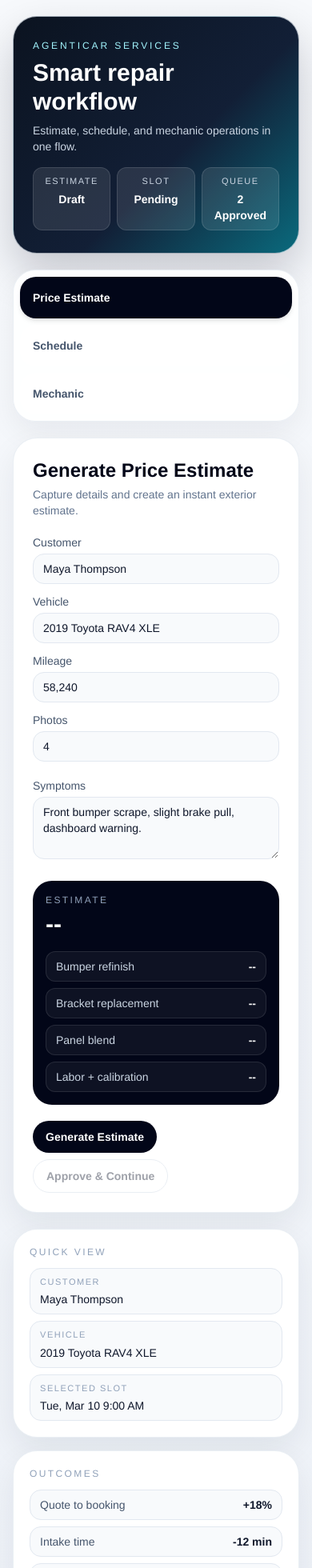
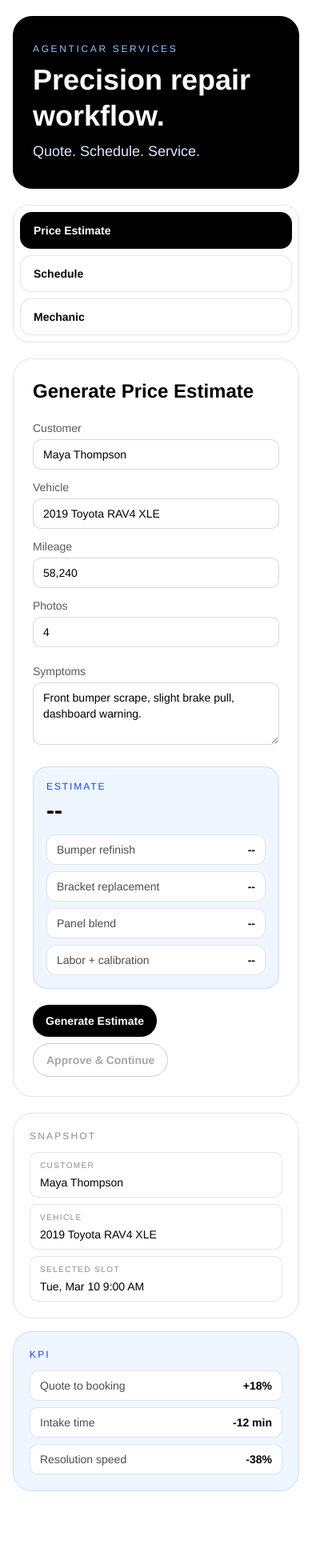
Before and after one commit to theadithyaviswanathan-byte/Agenticar, a Next.js app: page / in a window 390 px wide. Shown: the top 1960 px of the page at 80% size. After the commit the page ends 1884 px from the top, so only its background shows below. Built offline with nearby package versions, Linux system fonts and the light colour scheme.

Commit message:
Simplify UI with minimal black-white-blue design

```diff
--- a/src/app/page.tsx
+++ b/src/app/page.tsx
@@ -140,41 +140,25 @@ export default function Home() {
         },
       ]);
       setIsReplying(false);
-    }, 550);
+    }, 500);
   }
 
   return (
-    <main className="min-h-screen bg-[linear-gradient(180deg,#f7f9fc_0%,#eef2f8_100%)] px-4 py-5 text-slate-900 sm:px-6 lg:px-8">
+    <main className="min-h-screen bg-white px-4 py-5 text-black sm:px-6 lg:px-8">
       <div className="mx-auto flex max-w-7xl flex-col gap-5">
-        <header className="overflow-hidden rounded-[30px] border border-slate-200/70 bg-[linear-gradient(135deg,#0b1320_0%,#121f36_58%,#0a6a7d_100%)] px-6 py-7 text-white shadow-[0_24px_55px_rgba(2,6,23,0.2)] sm:px-8">
-          <div className="flex flex-wrap items-center justify-between gap-4">
-            <div>
-              <p className="text-xs uppercase tracking-[0.24em] text-cyan-200">
-                Agenticar Services
-              </p>
-              <h1 className="mt-2 text-3xl font-semibold sm:text-4xl">
-                Smart repair workflow
-              </h1>
-              <p className="mt-2 text-sm text-slate-300 sm:text-base">
-                Estimate, schedule, and mechanic operations in one flow.
-              </p>
-            </div>
-            <div className="grid grid-cols-3 gap-2">
-              <TopMetric label="Estimate" value={estimateStatus} />
-              <TopMetric
-                label="Slot"
-                value={
-                  estimateStatus === "approved"
-                    ? slots[selectedSlot].time
-                    : "Pending"
-                }
-              />
-              <TopMetric label="Queue" value="2 approved" />
-            </div>
-          </div>
+        <header className="rounded-[24px] border border-black bg-black px-6 py-8 text-white">
+          <p className="text-xs uppercase tracking-[0.22em] text-blue-300">
+            Agenticar Services
+          </p>
+          <h1 className="mt-2 text-4xl font-semibold leading-tight">
+            Precision repair workflow.
+          </h1>
+          <p className="mt-2 text-lg text-blue-100">
+            Quote. Schedule. Service.
+          </p>
         </header>
 
-        <section className="rounded-[28px] border border-slate-200/70 bg-white/90 p-2 shadow-[0_14px_36px_rgba(15,23,42,0.06)]">
+        <section className="rounded-[20px] border border-black/10 bg-white p-2">
           <div className="grid gap-2 md:grid-cols-3">
             {tabs.map((tab) => {
               const active = tab.id === activeTab;
@@ -183,10 +167,10 @@ export default function Home() {
                   key={tab.id}
                   type="button"
                   onClick={() => setActiveTab(tab.id)}
-                  className={`rounded-[20px] px-4 py-4 text-left transition ${
+                  className={`rounded-[14px] border px-4 py-3 text-left transition ${
                     active
-                      ? "bg-slate-950 text-white shadow-md"
-                      : "bg-white text-slate-600 hover:bg-slate-50"
+                      ? "border-black bg-black text-white"
+                      : "border-black/10 bg-white text-black hover:border-blue-500"
                   }`}
                 >
                   <p className="text-sm font-semibold">{tab.label}</p>
@@ -196,42 +180,38 @@ export default function Home() {
           </div>
         </section>
 
-        <section className="grid gap-5 lg:grid-cols-[1.2fr_0.8fr]">
-          <div className="rounded-[30px] border border-slate-200/70 bg-white p-6 shadow-[0_16px_40px_rgba(15,23,42,0.07)] sm:p-7">
+        <section className="grid gap-5 lg:grid-cols-[1.15fr_0.85fr]">
+          <div className="rounded-[24px] border border-black/10 bg-white p-6">
             {activeTab === "estimate" && (
               <div className="space-y-5">
-                <SectionTitle
-                  title="Generate Price Estimate"
-                  subtitle="Capture details and create an instant exterior estimate."
-                />
-
+                <SectionTitle title="Generate Price Estimate" />
                 <div className="grid gap-3 sm:grid-cols-2">
                   <Field
                     label="Customer"
                     value={ticket.customer}
                     onChange={(value) =>
-                      setTicket((c) => ({ ...c, customer: value }))
+                      setTicket((current) => ({ ...current, customer: value }))
                     }
                   />
                   <Field
                     label="Vehicle"
                     value={ticket.vehicle}
                     onChange={(value) =>
-                      setTicket((c) => ({ ...c, vehicle: value }))
+                      setTicket((current) => ({ ...current, vehicle: value }))
                     }
                   />
                   <Field
                     label="Mileage"
                     value={ticket.mileage}
                     onChange={(value) =>
-                      setTicket((c) => ({ ...c, mileage: value }))
+                      setTicket((current) => ({ ...current, mileage: value }))
                     }
                   />
                   <Field
                     label="Photos"
                     value={ticket.photos}
                     onChange={(value) =>
-                      setTicket((c) => ({ ...c, photos: value }))
+                      setTicket((current) => ({ ...current, photos: value }))
                     }
                   />
                 </div>
@@ -240,23 +220,25 @@ export default function Home() {
                   label="Symptoms"
                   value={ticket.symptoms}
                   textarea
-                  onChange={(value) => setTicket((c) => ({ ...c, symptoms: value }))}
+                  onChange={(value) =>
+                    setTicket((current) => ({ ...current, symptoms: value }))
+                  }
                 />
 
-                <div className="rounded-[24px] bg-slate-950 p-4 text-white">
-                  <p className="text-xs uppercase tracking-[0.2em] text-slate-400">
+                <div className="rounded-[18px] border border-blue-500/20 bg-blue-50 p-4">
+                  <p className="text-xs uppercase tracking-[0.16em] text-blue-700">
                     Estimate
                   </p>
-                  <p className="mt-1 text-3xl font-semibold">
+                  <p className="mt-1 text-3xl font-semibold text-black">
                     {estimateStatus === "draft" ? "--" : "$1,005"}
                   </p>
-                  <div className="mt-4 space-y-2">
+                  <div className="mt-3 space-y-2">
                     {lineItems.map((item) => (
                       <div
                         key={item.label}
-                        className="flex items-center justify-between rounded-xl border border-white/10 bg-white/5 px-3 py-2 text-sm"
+                        className="flex items-center justify-between rounded-xl border border-black/10 bg-white px-3 py-2 text-sm"
                       >
-                        <span className="text-slate-300">{item.label}</span>
+                        <span className="text-black/70">{item.label}</span>
                         <span className="font-semibold">
                           {estimateStatus === "draft" ? "--" : item.value}
                         </span>
@@ -269,22 +251,19 @@ export default function Home() {
                   <PrimaryButton onClick={generateEstimate}>
                     Generate Estimate
                   </PrimaryButton>
-                  <GhostButton
+                  <SecondaryButton
                     onClick={approveEstimate}
                     disabled={estimateStatus !== "generated"}
                   >
                     Approve & Continue
-                  </GhostButton>
+                  </SecondaryButton>
                 </div>
               </div>
             )}
 
             {activeTab === "schedule" && (
               <div className="space-y-5">
-                <SectionTitle
-                  title="Schedule Appointment"
-                  subtitle="Route to the best available mechanic slot."
-                />
+                <SectionTitle title="Schedule Appointment" />
 
                 <div className="grid gap-3 sm:grid-cols-2">
                   <ModeCard
@@ -307,22 +286,16 @@ export default function Home() {
                         key={`${slot.date}-${slot.time}`}
                         type="button"
                         onClick={() => setSelectedSlot(index)}
-                        className={`w-full rounded-[18px] border px-4 py-3 text-left transition ${
+                        className={`w-full rounded-[14px] border px-4 py-3 text-left transition ${
                           active
-                            ? "border-slate-950 bg-slate-950 text-white"
-                            : "border-slate-200 bg-white hover:border-slate-400"
+                            ? "border-blue-500 bg-blue-50"
+                            : "border-black/10 bg-white hover:border-blue-500"
                         }`}
                       >
-                        <p className="font-semibold">
+                        <p className="font-semibold text-black">
                           {slot.date} · {slot.time}
                         </p>
-                        <p
-                          className={`text-sm ${
-                            active ? "text-slate-300" : "text-slate-500"
-                          }`}
-                        >
-                          {slot.mechanic}
-                        </p>
+                        <p className="text-sm text-black/60">{slot.mechanic}</p>
                       </button>
                     );
                   })}
@@ -336,12 +309,8 @@ export default function Home() {
 
             {activeTab === "mechanic" && (
               <div className="space-y-5">
-                <SectionTitle
-                  title="Mechanic Workspace"
-                  subtitle="Open approved requests and chat for repair support."
-                />
-
-                <div className="grid gap-4 xl:grid-cols-[0.8fr_1.2fr]">
+                <SectionTitle title="Mechanic Workspace" />
+                <div className="grid gap-4 xl:grid-cols-[0.85fr_1.15fr]">
                   <div className="space-y-2">
                     {jobs.map((job) => {
                       const active = selectedJobId === job.id;
@@ -350,17 +319,17 @@ export default function Home() {
                           key={job.id}
                           type="button"
                           onClick={() => selectJob(job.id)}
-                          className={`w-full rounded-[18px] border px-4 py-3 text-left transition ${
+                          className={`w-full rounded-[14px] border px-4 py-3 text-left transition ${
                             active
-                              ? "border-emerald-500 bg-emerald-50"
-                              : "border-slate-200 bg-white hover:border-slate-400"
+                              ? "border-blue-500 bg-blue-50"
+                              : "border-black/10 bg-white hover:border-blue-500"
                           }`}
                         >
-                          <p className="text-sm font-semibold text-slate-950">
+                          <p className="text-sm font-semibold text-black">
                             {job.id} · {job.customer}
                           </p>
-                          <p className="text-sm text-slate-600">{job.vehicle}</p>
-                          <p className="mt-1 text-xs text-slate-500">
+                          <p className="text-sm text-black/70">{job.vehicle}</p>
+                          <p className="text-xs text-black/50">
                             {job.issue} · {job.eta}
                           </p>
                         </button>
@@ -368,27 +337,27 @@ export default function Home() {
                     })}
                   </div>
 
-                  <div className="rounded-[22px] border border-slate-200 bg-slate-50 p-4">
-                    <p className="text-sm font-semibold text-slate-900">
+                  <div className="rounded-[18px] border border-black/10 bg-white p-4">
+                    <p className="text-sm font-semibold text-black">
                       {selectedJob.id} · {selectedJob.vehicle}
                     </p>
-                    <p className="text-sm text-slate-600">{selectedJob.issue}</p>
+                    <p className="text-sm text-black/60">{selectedJob.issue}</p>
 
-                    <div className="mt-4 h-64 space-y-2 overflow-y-auto rounded-[16px] bg-slate-950 p-3">
+                    <div className="mt-4 h-64 space-y-2 overflow-y-auto rounded-[14px] border border-black/10 bg-black p-3">
                       {chatMessages.map((message) => (
                         <div
                           key={message.id}
-                          className={`max-w-[84%] rounded-[14px] px-3 py-2 text-sm ${
+                          className={`max-w-[84%] rounded-[12px] px-3 py-2 text-sm ${
                             message.role === "assistant"
-                              ? "bg-white/10 text-slate-100"
-                              : "ml-auto bg-cyan-400 text-slate-950"
+                              ? "bg-white/10 text-white"
+                              : "ml-auto bg-blue-500 text-white"
                           }`}
                         >
                           {message.content}
                         </div>
                       ))}
                       {isReplying && (
-                        <div className="max-w-[84%] rounded-[14px] bg-white/10 px-3 py-2 text-sm text-slate-200">
+                        <div className="max-w-[84%] rounded-[12px] bg-white/10 px-3 py-2 text-sm text-white">
                           ...
                         </div>
                       )}
@@ -405,12 +374,12 @@ export default function Home() {
                           }
                         }}
                         placeholder="Ask a question"
-                        className="min-w-0 flex-1 rounded-[12px] border border-slate-300 bg-white px-3 py-2 text-sm outline-none focus:border-slate-900"
+                        className="min-w-0 flex-1 rounded-[10px] border border-black/20 bg-white px-3 py-2 text-sm outline-none focus:border-blue-500"
                       />
                       <button
                         type="button"
                         onClick={sendChat}
-                        className="rounded-[12px] bg-slate-950 px-4 py-2 text-sm font-semibold text-white hover:bg-slate-800"
+                        className="rounded-[10px] bg-black px-4 py-2 text-sm font-semibold text-white transition hover:bg-blue-600"
                       >
                         Send
                       </button>
@@ -422,9 +391,9 @@ export default function Home() {
           </div>
 
           <aside className="space-y-4">
-            <div className="rounded-[30px] border border-slate-200/70 bg-white p-5 shadow-[0_16px_40px_rgba(15,23,42,0.07)]">
-              <p className="text-xs uppercase tracking-[0.2em] text-slate-400">
-                Quick view
+            <div className="rounded-[24px] border border-black/10 bg-white p-5">
+              <p className="text-xs uppercase tracking-[0.18em] text-black/45">
+                Snapshot
               </p>
               <div className="mt-3 space-y-2">
                 <MiniStat label="Customer" value={ticket.customer} />
@@ -436,9 +405,9 @@ export default function Home() {
               </div>
             </div>
 
-            <div className="rounded-[30px] border border-slate-200/70 bg-white p-5 shadow-[0_16px_40px_rgba(15,23,42,0.07)]">
-              <p className="text-xs uppercase tracking-[0.2em] text-slate-400">
-                Outcomes
+            <div className="rounded-[24px] border border-blue-500/20 bg-blue-50 p-5">
+              <p className="text-xs uppercase tracking-[0.18em] text-blue-700">
+                KPI
               </p>
               <div className="mt-3 space-y-2">
                 <MetricRow label="Quote to booking" value="+18%" />
@@ -453,13 +422,8 @@ export default function Home() {
   );
 }
 
-function SectionTitle({ title, subtitle }: { title: string; subtitle: string }) {
-  return (
-    <div>
-      <h2 className="text-2xl font-semibold text-slate-950">{title}</h2>
-      <p className="mt-1 text-sm text-slate-500">{subtitle}</p>
-    </div>
-  );
+function SectionTitle({ title }: { title: string }) {
+  return <h2 className="text-2xl font-semibold text-black">{title}</h2>;
 }
 
 function Field({
@@ -473,24 +437,24 @@ function Field({
   onChange: (value: string) => void;
   textarea?: boolean;
 }) {
-  const cls =
-    "w-full rounded-[14px] border border-slate-200 bg-slate-50 px-3 py-2 text-sm outline-none focus:border-slate-900 focus:bg-white";
+  const className =
+    "w-full rounded-[10px] border border-black/15 bg-white px-3 py-2 text-sm outline-none focus:border-blue-500";
 
   return (
     <label className="block">
-      <span className="mb-1 block text-sm text-slate-600">{label}</span>
+      <span className="mb-1 block text-sm text-black/65">{label}</span>
       {textarea ? (
         <textarea
           rows={3}
           value={value}
           onChange={(event) => onChange(event.target.value)}
-          className={cls}
+          className={className}
         />
       ) : (
         <input
           value={value}
           onChange={(event) => onChange(event.target.value)}
-          className={cls}
+          className={className}
         />
       )}
     </label>
@@ -508,14 +472,14 @@ function PrimaryButton({
     <button
       type="button"
       onClick={onClick}
-      className="rounded-full bg-slate-950 px-4 py-2.5 text-sm font-semibold text-white transition hover:bg-slate-800"
+      className="rounded-full bg-black px-4 py-2.5 text-sm font-semibold text-white transition hover:bg-blue-600"
     >
       {children}
     </button>
   );
 }
 
-function GhostButton({
+function SecondaryButton({
   children,
   onClick,
   disabled,
@@ -529,10 +493,10 @@ function GhostButton({
       type="button"
       onClick={onClick}
       disabled={disabled}
-      className={`rounded-full border border-slate-300 px-4 py-2.5 text-sm font-semibold text-slate-900 transition ${
+      className={`rounded-full border px-4 py-2.5 text-sm font-semibold transition ${
         disabled
-          ? "cursor-not-allowed opacity-40"
-          : "hover:border-slate-900 hover:bg-slate-50"
+          ? "cursor-not-allowed border-black/20 text-black/35"
+          : "border-black text-black hover:border-blue-500 hover:text-blue-600"
       }`}
     >
       {children}
@@ -553,10 +517,10 @@ function ModeCard({
     <button
       type="button"
       onClick={onClick}
-      className={`rounded-[18px] border px-4 py-4 text-left transition ${
+      className={`rounded-[14px] border px-4 py-3 text-left transition ${
         active
-          ? "border-slate-950 bg-slate-950 text-white"
-          : "border-slate-200 bg-white text-slate-700 hover:border-slate-400"
+          ? "border-blue-500 bg-blue-50 text-black"
+          : "border-black/10 bg-white text-black hover:border-blue-500"
       }`}
     >
       <p className="text-sm font-semibold">{title}</p>
@@ -564,33 +528,22 @@ function ModeCard({
   );
 }
 
-function TopMetric({ label, value }: { label: string; value: string }) {
+function MiniStat({ label, value }: { label: string; value: string }) {
   return (
-    <div className="rounded-xl border border-white/12 bg-white/10 px-3 py-2 text-center">
-      <p className="text-[11px] uppercase tracking-[0.14em] text-slate-300">
+    <div className="rounded-[10px] border border-black/10 bg-white px-3 py-2">
+      <p className="text-[10px] uppercase tracking-[0.14em] text-black/45">
         {label}
       </p>
-      <p className="mt-1 text-sm font-semibold capitalize text-white">{value}</p>
-    </div>
-  );
-}
-
-function MiniStat({ label, value }: { label: string; value: string }) {
-  return (
-    <div className="rounded-[14px] border border-slate-200 bg-slate-50 px-3 py-2">
-      <p className="text-[11px] uppercase tracking-[0.14em] text-slate-400">
-        {label}
-      </p>
-      <p className="mt-1 text-sm font-medium text-slate-900">{value}</p>
+      <p className="mt-1 text-sm font-medium text-black">{value}</p>
     </div>
   );
 }
 
 function MetricRow({ label, value }: { label: string; value: string }) {
   return (
-    <div className="flex items-center justify-between rounded-[14px] border border-slate-200 bg-slate-50 px-3 py-2">
-      <p className="text-sm text-slate-600">{label}</p>
-      <p className="text-sm font-semibold text-slate-900">{value}</p>
+    <div className="flex items-center justify-between rounded-[10px] border border-blue-500/20 bg-white px-3 py-2">
+      <p className="text-sm text-black/70">{label}</p>
+      <p className="text-sm font-semibold text-black">{value}</p>
     </div>
   );
 }
```
Also changed, not shown: 1 other file (tests, documents, lock files or other folders).
